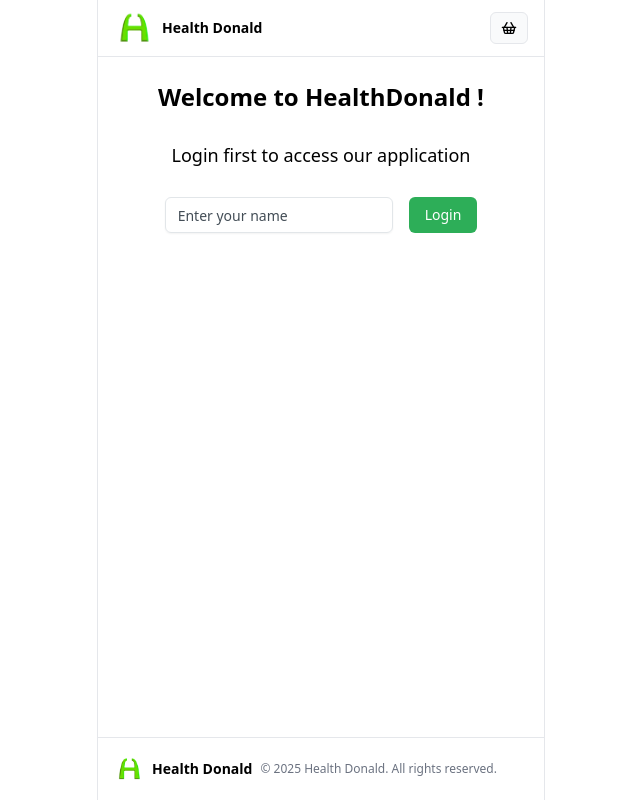
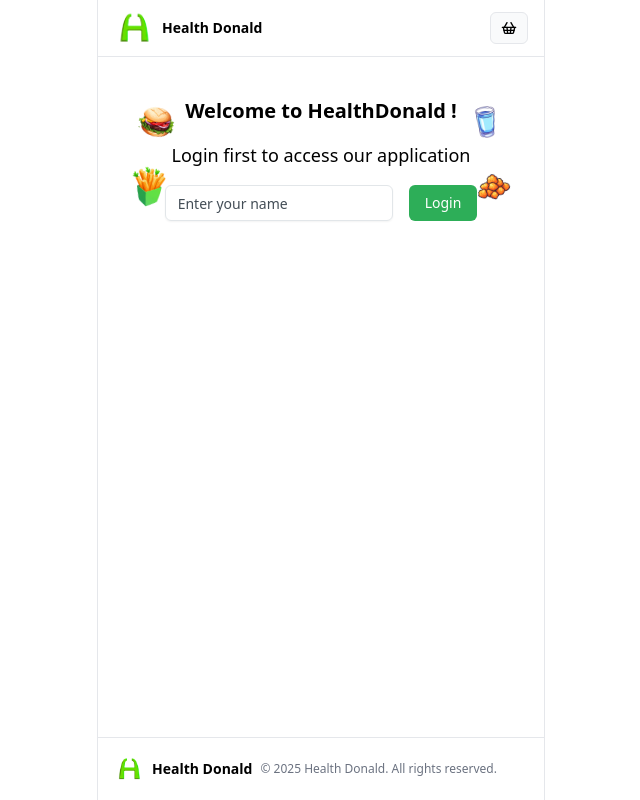
Before and after one commit to Hamza-bdr/health-donald, a Next.js app: page / in a window 1280 px wide. Shown: the whole page, without its empty margins (319-959 px from the left). Built offline with nearby package versions, Linux system fonts and the light colour scheme.

Commit message:
Implement LoginForm component and user store with Zustand for authentication

```diff
--- /dev/null
+++ b/src/app/login/LoginForm.tsx
@@ -0,0 +1,35 @@
+"use client";
+import { useState } from "react";
+import { Button } from "../../components/ui/button";
+import { Input } from "../../components/ui/input";
+import { useUserStore } from "@/lib/store/user-store";
+import { useRouter } from "next/navigation";
+
+export default function LoginForm() {
+  const login = useUserStore((state) => state.login);
+  const user = useUserStore((state) => state.user);
+  const [name, setName] = useState<string>("");
+  const router = useRouter();
+
+  const handleSubmit = (e: React.MouseEvent<HTMLFormElement>) => {
+    e.preventDefault();
+    if (!name) return;
+    login(name.trim());
+    setName("");
+    router.push("/"); // Redirect to home page after login
+  };
+  return !user ? (
+    <form className="inline-flex gap-4" onSubmit={handleSubmit}>
+      <Input
+        placeholder="Enter your name"
+        value={name}
+        onChange={(e) => setName(e.target.value)}
+      />
+      <Button type="submit">Login</Button>
+    </form>
+  ) : (
+    <div className="inline-flex gap-4">
+      <h1 className="text-xl">Welcome {user}</h1>
+    </div>
+  );
+}
--- /dev/null
+++ b/src/app/login/page.tsx
@@ -0,0 +1,51 @@
+"use client";
+
+import LoginForm from "@/app/login/LoginForm";
+import Image from "next/image";
+export default function Login() {
+  return (
+    <>
+      <div className="relative flex h-full flex-col items-center justify-center gap-4 py-4">
+        <div className="absolute left-4 top-4 rotate-12">
+          <Image
+            src="/images/healthburger/categories/burger.png"
+            alt="burger"
+            width={50}
+            height={50}
+            className="mb-4"
+          />
+        </div>
+        <div className="absolute right-4 top-4 -rotate-6">
+          <Image
+            src="/images/healthburger/categories/drink.png"
+            alt="drink"
+            width={50}
+            height={50}
+            className="mb-4"
+          />
+        </div>
+        <div className="absolute left-2 bottom-2 rotate-6">
+          <Image
+            src="/images/healthburger/categories/fries.png"
+            alt="fries"
+            width={50}
+            height={50}
+            className="mb-4"
+          />
+        </div>
+        <div className="absolute right-2 bottom-2 -rotate-12">
+          <Image
+            src="/images/healthburger/categories/nuggets.png"
+            alt="nuggets"
+            width={50}
+            height={50}
+            className="mb-4"
+          />
+        </div>
+        <h1 className="text-xl font-bold">Welcome to HealthDonald !</h1>
+        <p className="text-lg ">Login first to access our application</p>
+        <LoginForm />
+      </div>
+    </>
+  );
+}
--- a/src/app/page.tsx
+++ b/src/app/page.tsx
@@ -1,15 +1,13 @@
 "use client";
 
-import LoginForm from "@/components/LoginForm";
-import { useUserStore } from "@/lib/store";
+import { useUserStore } from "@/lib/store/user-store";
+import Login from "./login/page";
 
 export default function Home() {
   const user = useUserStore((state) => state.user);
-  return (
-    <div className="flex flex-col items-center justify-center gap-7">
-      <span className="text-2xl font-bold">Welcome to HealthDonald !</span>
-      <span className="text-lg ">Login first to access our application</span>
-      {!user ? <LoginForm /> : <span className="text-lg">Welcome {user}</span>}
-    </div>
-  );
+  if (!user) {
+    return <Login />;
+  }
+
+  return <div>Hello HealthDonald</div>;
 }
--- a/src/components/LoginForm.tsx
+++ /dev/null
@@ -1,27 +0,0 @@
-"use client";
-import { useState } from "react";
-import { Button } from "./ui/button";
-import { Input } from "./ui/input";
-import { useUserStore } from "@/lib/store";
-
-export default function LoginForm() {
-  const setUser = useUserStore((state) => state.setUser);
-  const [name, setName] = useState<string>("");
-
-  const handleSubmit = (e: React.MouseEvent<HTMLFormElement>) => {
-    e.preventDefault();
-    if (!name) return;
-    setUser(name.trim());
-  };
-
-  return (
-    <form className="inline-flex gap-4" onSubmit={handleSubmit}>
-      <Input
-        placeholder="Enter your name"
-        value={name}
-        onChange={(e) => setName(e.target.value)}
-      />
-      <Button type="submit">Login</Button>
-    </form>
-  );
-}
--- a/src/components/header.tsx
+++ b/src/components/header.tsx
@@ -2,23 +2,23 @@
 import Logo from "../app/Logo";
 import { User, ShoppingBasket } from "lucide-react";
 import { Button } from "./ui/button";
-import { useUserStore } from "@/lib/store";
+import { useUserStore } from "@/lib/store/user-store";
 
 export default function Header() {
   const user = useUserStore((state) => state.user);
-  const setUser = useUserStore((state) => state.setUser);
+  const logout = useUserStore((state) => state.logout);
   return (
     <header className="flex items-center gap-2 px-4 py-2 border-b">
       <Logo size={40} />
 
       <div className="ml-auto inline-flex items-center gap-3">
         {user && (
-          <div
+          <button
             className="inline-flex items-center gap-1"
-            onClick={() => setUser("")}
+            onClick={() => logout()}
           >
             <User size={20} /> <span>{user}</span>
-          </div>
+          </button>
         )}
         <Button size="sm" variant="outline">
           <ShoppingBasket size={12} />
--- a/src/lib/store.ts
+++ /dev/null
@@ -1,18 +0,0 @@
-"use client";
-import { create } from "zustand";
-
-type User = string;
-
-type UserStore = {
-  user: User;
-  setUser: (user: User) => void;
-};
-
-export const useUserStore = create<UserStore>((set) => ({
-  user: localStorage.getItem("user") || "",
-  setUser: (user) =>
-    set(() => {
-      localStorage.setItem("user", user);
-      return { user }; // Update the state with the new user
-    }),
-}));
--- /dev/null
+++ b/src/lib/store/user-store.ts
@@ -0,0 +1,29 @@
+"use client";
+import { create } from "zustand";
+import { persist } from "zustand/middleware";
+
+type User = null | string;
+
+type UserStore = {
+  user: User;
+  login: (user: User) => void;
+  logout: () => void;
+  isAdmin: boolean;
+};
+
+export const useUserStore = create(
+  persist<UserStore>(
+    (set) => ({
+      user: null,
+      isAdmin: false,
+      login: (user) => {
+        set({ user, isAdmin: user === "admin" });
+      },
+      logout: () => {
+        set({ user: null, isAdmin: false });
+      },
+    }),
+
+    { name: "user-storage" }
+  )
+);
```
